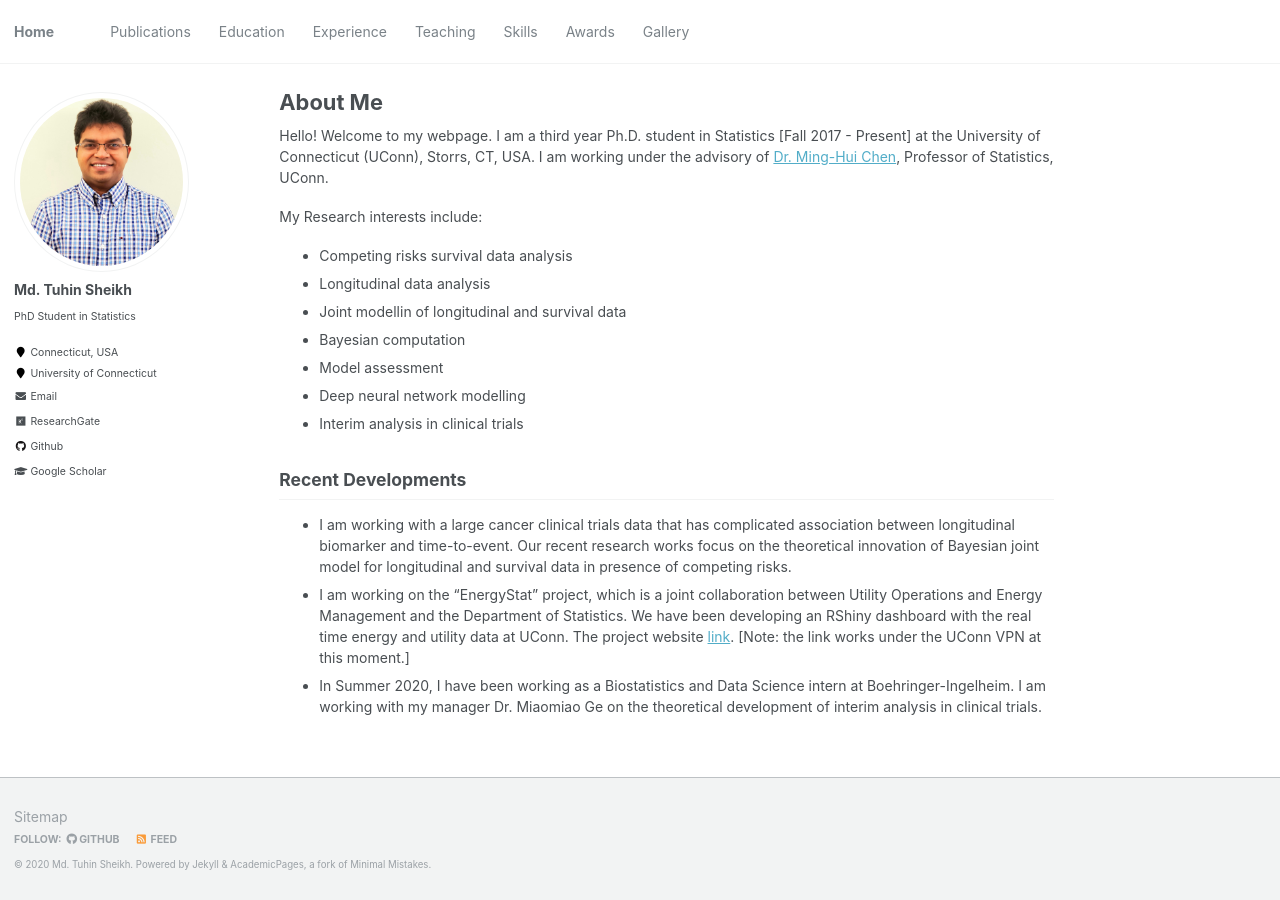
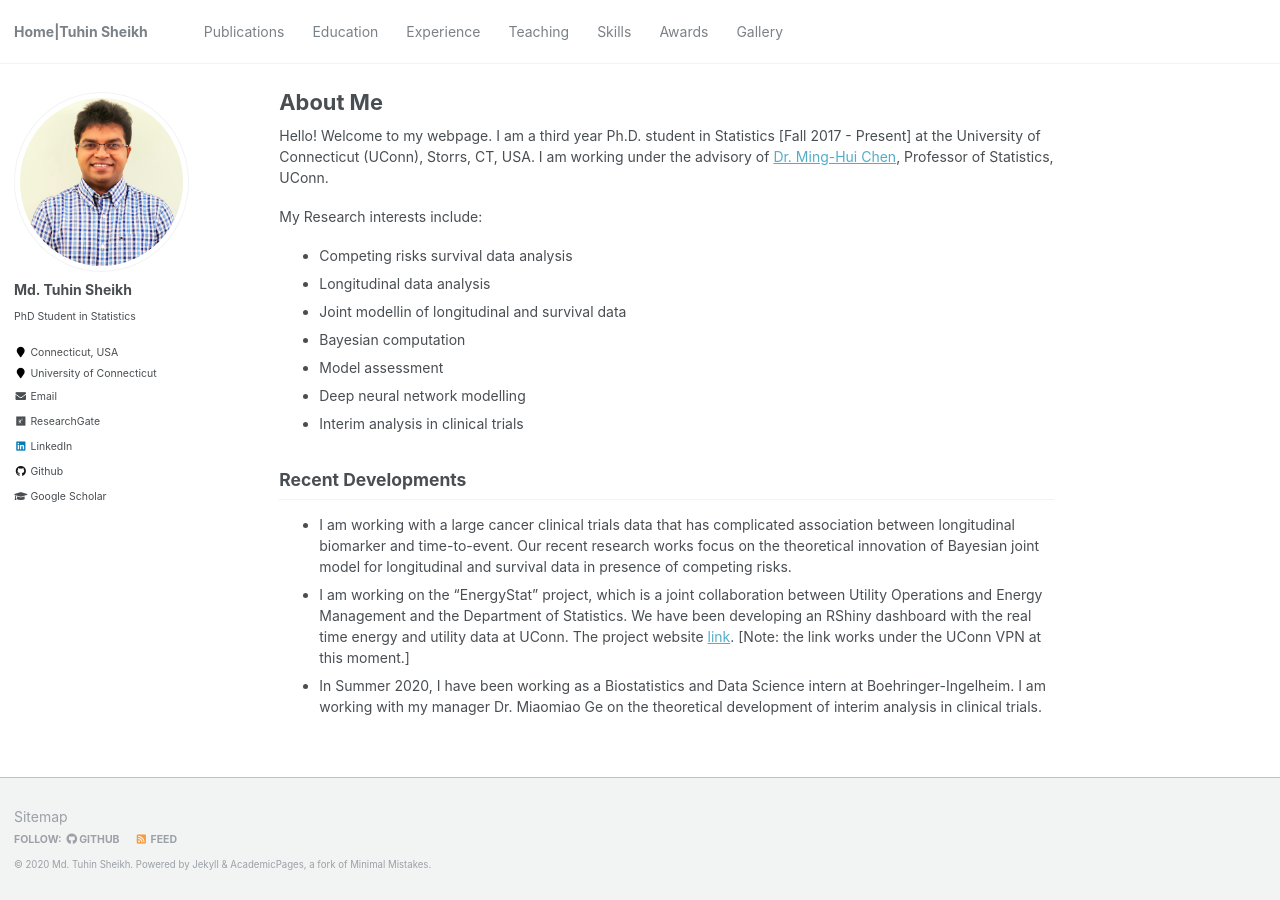
Before and after one commit to mdtuhinsheikh/mdtuhinsheikh.github.io, a Jekyll site: the page built from _pages/about.md, in a window 1280 px wide. Built offline with Jekyll 4.4.1, drawn with Linux system fonts in a browser that asks for light colours.

Commit message:
Update _config.yml

```diff
--- a/_config.yml
+++ b/_config.yml
@@ -7,7 +7,7 @@
 
 # Site Settings
 locale                   : "en-US"
-title                    : "Home"
+title                    : "Home|Tuhin Sheikh"
 title_separator          : "-"
 name                     : &name "Md. Tuhin Sheikh"
 description              : &description "Ph.D. Student, Statistics, UConn"
@@ -102,7 +102,7 @@ author:
   instagram        :
   impactstory      : #"https://profiles.impactstory.org/u/xxxx-xxxx-xxxx-xxxx"
   lastfm           :
-  linkedin         :
+  linkedin         : "https://www.linkedin.com/in/tuhinsheikh"
   orcid            : #""
   pinterest        :
   soundcloud       :
```
